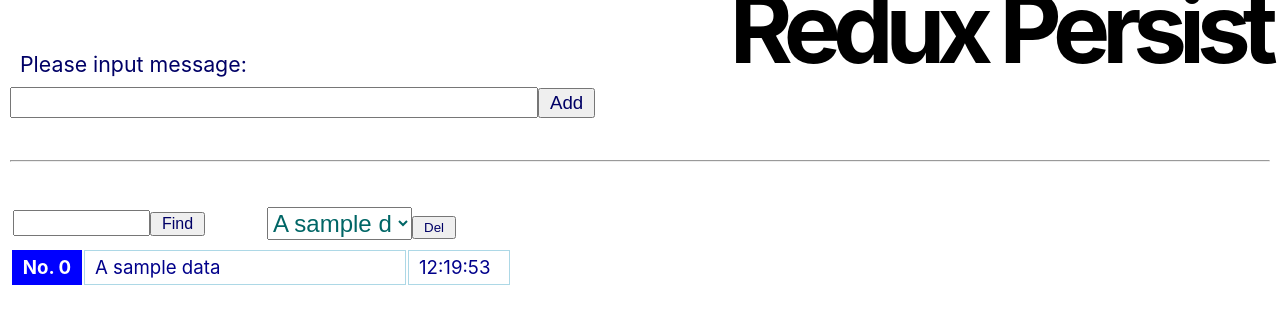
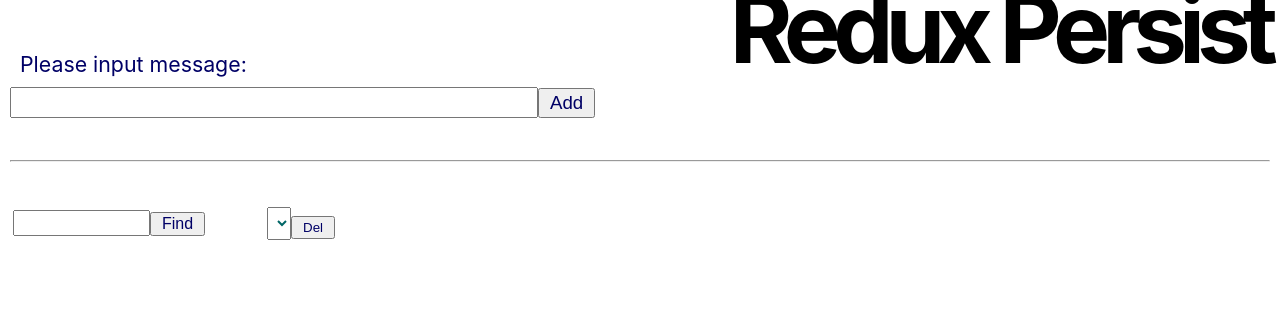
Before and after one commit to murasamejo/reactjs-nextjs-cho-nyumon, a React (Create React App) app: page / in a window 1280 px wide. Shown: the top 324 px of the page. Built offline with nearby package versions, Linux system fonts and the light colour scheme.

Commit message:
fix: 🐛 Redux Persist ではオブジェクトは保存できないので文字列に修正

```diff
--- a/src/memo/Item.js
+++ b/src/memo/Item.js
@@ -27,13 +27,12 @@
   }
 
   const d = props.value.created_at
-  const f = d.getHours() + ':' + d.getMinutes() + ':' + d.getSeconds()
 
   return (
     <tr>
       <th style={th}>No. {props.index}</th>
       <td style={td}>{props.value.message}</td>
-      <td style={date}>{f}</td>
+      <td style={date}>{props.value.created_at}</td>
     </tr>
   )
 }
--- a/src/memo/Store.js
+++ b/src/memo/Store.js
@@ -2,12 +2,7 @@
 
 // 初期化（データ構造を示す意味もある）
 const initData = {
-  data: [
-    {
-      message: 'A sample data',
-      created_at: new Date(),
-    },
-  ],
+  data: [],
   message: 'Please input message:',
   mode: '',
   fdata: [],
@@ -31,9 +26,12 @@
 
 // memo追加のレデュース処理
 const addReduce = (state, action) => {
+  const d = new Date()
+  const f = d.getHours() + ':' + d.getMinutes() + ':' + d.getSeconds()
+
   const data = {
     message: action.message,
-    created_at: new Date(),
+    created_at: f,
   }
   // ディープコピーをすることで Redux に更新を認識させる
   const newData = state.data.slice()
```
Also changed, not shown: src/memo/Memo.js (indentation only).
